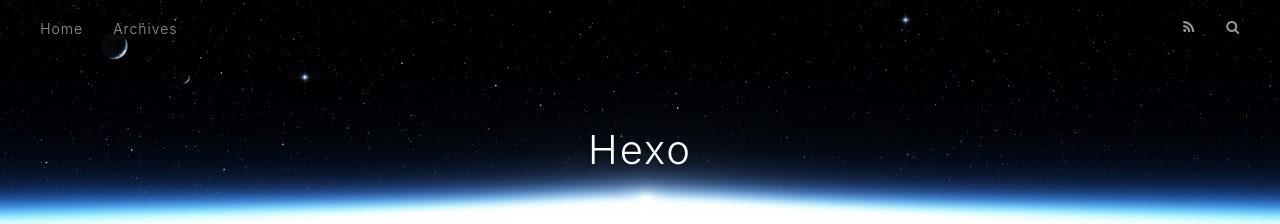
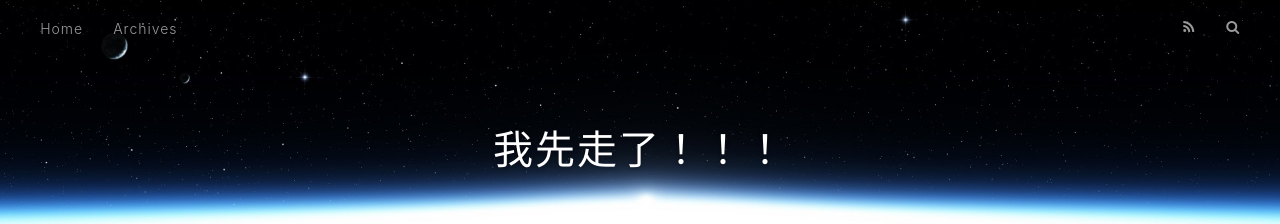
Before and after one commit to pcjun/pcjun.github.io, a plain HTML site: page index.html in a window 1280 px wide. Shown: the top 224 px of the page. Drawn offline with nearby package versions, Linux system fonts and the light colour scheme.

Commit message:
Site updated: 2018-05-07 13:26:12

```diff
--- a/index.html
+++ b/index.html
@@ -5,17 +5,17 @@
 
 
 
-  <title>Hexo</title>
+  <title>我先走了！！！</title>
   <meta name="viewport" content="width=device-width, initial-scale=1, maximum-scale=1">
   <meta property="og:type" content="website">
-<meta property="og:title" content="Hexo">
+<meta property="og:title" content="我先走了！！！">
 <meta property="og:url" content="http://yoursite.com/index.html">
-<meta property="og:site_name" content="Hexo">
+<meta property="og:site_name" content="我先走了！！！">
 <meta property="og:locale" content="default">
 <meta name="twitter:card" content="summary">
-<meta name="twitter:title" content="Hexo">
+<meta name="twitter:title" content="我先走了！！！">
 
-    <link rel="alternate" href="/atom.xml" title="Hexo" type="application/atom+xml">
+    <link rel="alternate" href="/atom.xml" title="我先走了！！！" type="application/atom+xml">
 
 
     <link rel="icon" href="/favicon.png">
@@ -34,7 +34,7 @@
   <div id="header-outer" class="outer">
     <div id="header-title" class="inner">
       <h1 id="logo-wrap">
-        <a href="/" id="logo">Hexo</a>
+        <a href="/" id="logo">我先走了！！！</a>
       </h1>
 
     </div>
@@ -97,7 +97,7 @@
 
     </div>
     <footer class="article-footer">
-      <a data-url="http://yoursite.com/2018/05/07/hello-world/" data-id="cjgvsiw4x00005soocdaasjx4" class="article-share-link">Share</a>
+      <a data-url="http://yoursite.com/2018/05/07/hello-world/" data-id="cjgvszdor00009moopd5r7yal" class="article-share-link">Share</a>
 
 
     </footer>
```
Also changed, not shown: 2018/05/07/hello-world/index.html (+5 -5 lines), archives/2018/05/index.html (+6 -6 lines), archives/2018/index.html (+6 -6 lines), archives/index.html (+6 -6 lines).
